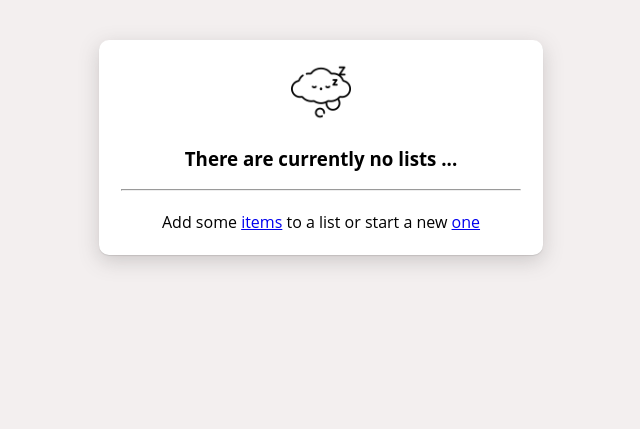
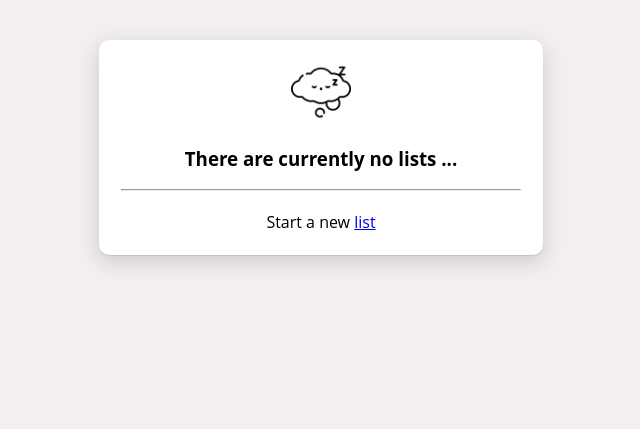
Before and after one commit to laurmertea/shopily, a PHP site: template app/views/lists/empty.view.php in a window 1280 px wide. Shown: the top 429 px of the page, without its empty margins (319-959 px from the left). Run offline with PHP 8.4, Linux system fonts and the light colour scheme; the template is opened without the code that fills it, so the values that code supplies are empty.

Commit message:
Update empty list view

```diff
--- a/app/views/lists/empty.view.php
+++ b/app/views/lists/empty.view.php
@@ -5,7 +5,7 @@
         <h3 id="title">There are currently no lists ...</h3>
         <hr class="mb-20"/>
         <span>
-            Add some <a href="#">items</a> to a list or start a new <a href="#">one</a>
+            Start a new <a href="/lists/create">list</a>
         </span>
     </div>
 </div>
```
